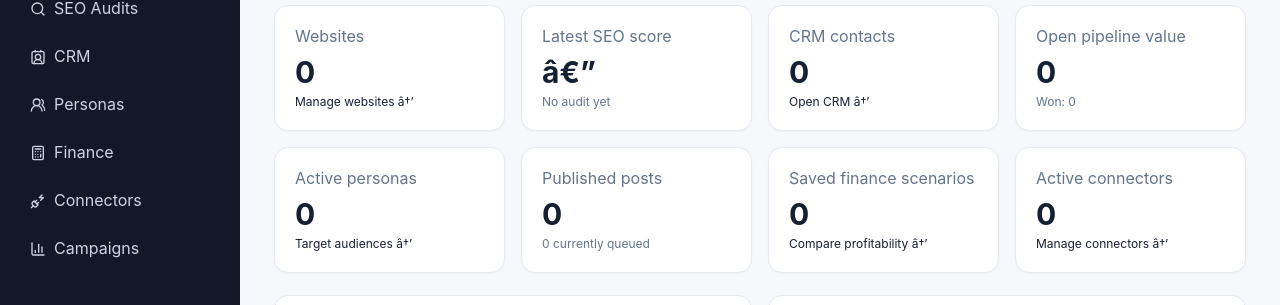
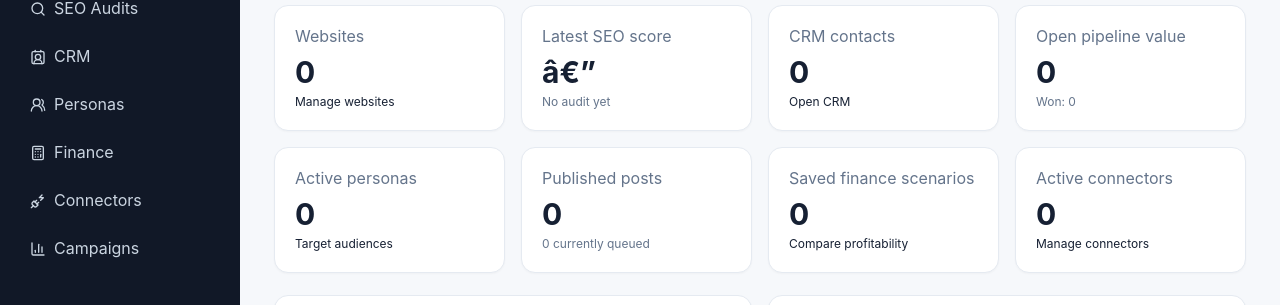
Before and after one commit to tanslaptop876-oss/Marketing-Mind-Ai, a Next.js app: page /dashboard in a window 1280 px wide. Shown: the part 189-494 px from the top of the page. Built offline with nearby package versions, Linux system fonts and the light colour scheme; no server answers; the database is empty.

Commit message:
Fix dashboard link encoding
Use plain dashboard link labels to prevent mojibake.

```diff
--- a/app/(dashboard)/dashboard/page.tsx
+++ b/app/(dashboard)/dashboard/page.tsx
@@ -29,14 +29,14 @@ export default async function Dashboard() {
     <h1>Marketing command center</h1>
     <p className="muted">A live view of growth, content, customers, and profitability.</p>
     <div className="grid section">
-      <div className="card"><span className="muted">Websites</span><div className="metric">{websites.count ?? 0}</div><Link className="small" href="/websites">Manage websites â†’</Link></div>
+      <div className="card"><span className="muted">Websites</span><div className="metric">{websites.count ?? 0}</div><Link className="small" href="/websites">Manage websites</Link></div>
       <div className="card"><span className="muted">Latest SEO score</span><div className="metric">{latestAudit?.score ?? "â€”"}</div><span className="small muted">{latestAudit ? `${latestAudit.issues_count} issues found` : "No audit yet"}</span></div>
-      <div className="card"><span className="muted">CRM contacts</span><div className="metric">{contacts.count ?? 0}</div><Link className="small" href="/crm">Open CRM â†’</Link></div>
+      <div className="card"><span className="muted">CRM contacts</span><div className="metric">{contacts.count ?? 0}</div><Link className="small" href="/crm">Open CRM</Link></div>
       <div className="card"><span className="muted">Open pipeline value</span><div className="metric">{pipelineValue.toLocaleString()}</div><span className="small muted">Won: {wonValue.toLocaleString()}</span></div>
-      <div className="card"><span className="muted">Active personas</span><div className="metric">{personas.count ?? 0}</div><Link className="small" href="/personas">Target audiences â†’</Link></div>
+      <div className="card"><span className="muted">Active personas</span><div className="metric">{personas.count ?? 0}</div><Link className="small" href="/personas">Target audiences</Link></div>
       <div className="card"><span className="muted">Published posts</span><div className="metric">{publishedPosts}</div><span className="small muted">{queuedPosts} currently queued</span></div>
-      <div className="card"><span className="muted">Saved finance scenarios</span><div className="metric">{finance.count ?? 0}</div><Link className="small" href="/finance">Compare profitability â†’</Link></div>
-      <div className="card"><span className="muted">Active connectors</span><div className="metric">{connectors.count ?? 0}</div><Link className="small" href="/connectors">Manage connectors â†’</Link></div>
+      <div className="card"><span className="muted">Saved finance scenarios</span><div className="metric">{finance.count ?? 0}</div><Link className="small" href="/finance">Compare profitability</Link></div>
+      <div className="card"><span className="muted">Active connectors</span><div className="metric">{connectors.count ?? 0}</div><Link className="small" href="/connectors">Manage connectors</Link></div>
     </div>
     <div className="grid two section">
       <div className="card"><h2>Next best actions</h2><div className="checks">
```
